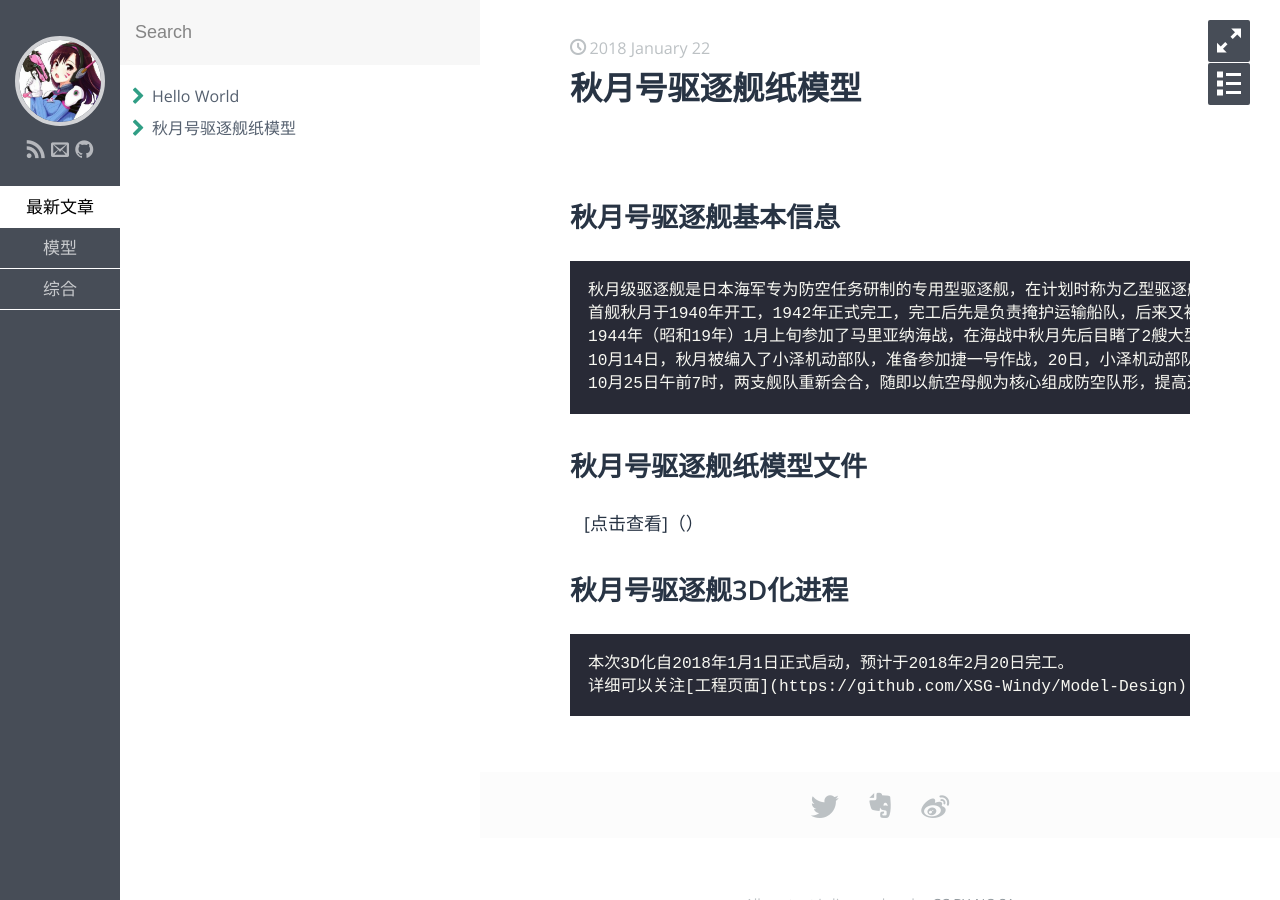
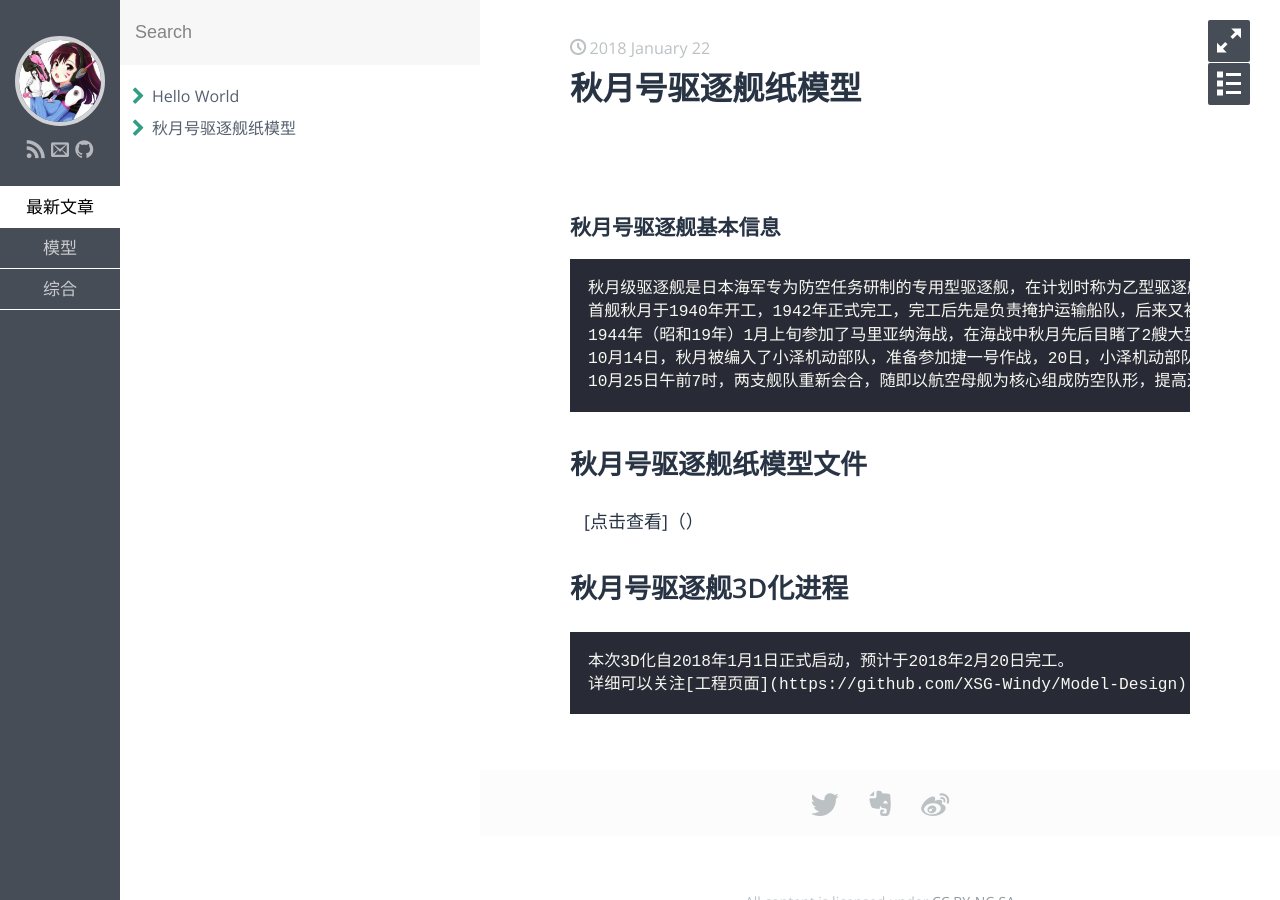
Before and after one commit to XSG-Windy/XSG-Windy.github.io, a Jekyll site: the page built from _posts/model/2018-01-22-Akiziki-paper-model.md, in a window 1280 px wide. Built offline with Jekyll 4.4.1, drawn with Linux system fonts in a browser that asks for light colours; some web fonts are replaced.

```diff
--- a/_posts/model/2018-01-22-Akiziki-paper-model.md
+++ b/_posts/model/2018-01-22-Akiziki-paper-model.md
@@ -5,7 +5,7 @@ category: 模型
 keywords: 纸模型
 ---
 
-# 秋月号驱逐舰基本信息
+### 秋月号驱逐舰基本信息
     秋月级驱逐舰是日本海军专为防空任务研制的专用型驱逐舰，在计划时称为乙型驱逐舰，各舰均用「月型」命名，计划建造39艘，实际只完成12艘。
     首舰秋月于1940年开工，1942年正式完工，完工后先是负责掩护运输船队，后来又被编入了机动部队，负责为航空母舰提供防空保护，9月29日该舰第一次作战拦截一个由3架B17组成的机队时击落了一架B17轰炸机，这是该舰的第一个战果。10月7日与照月一起编成了第61驱逐队，隶属第10战队，随后该舰与其他友舰一起负责运输船队的掩护任务以及进行“鼠运输”。
     1944年（昭和19年）1月上旬参加了马里亚纳海战，在海战中秋月先后目睹了2艘大型正规航母沉没，并参与了救援“翔鹤”的落水船员。
```
